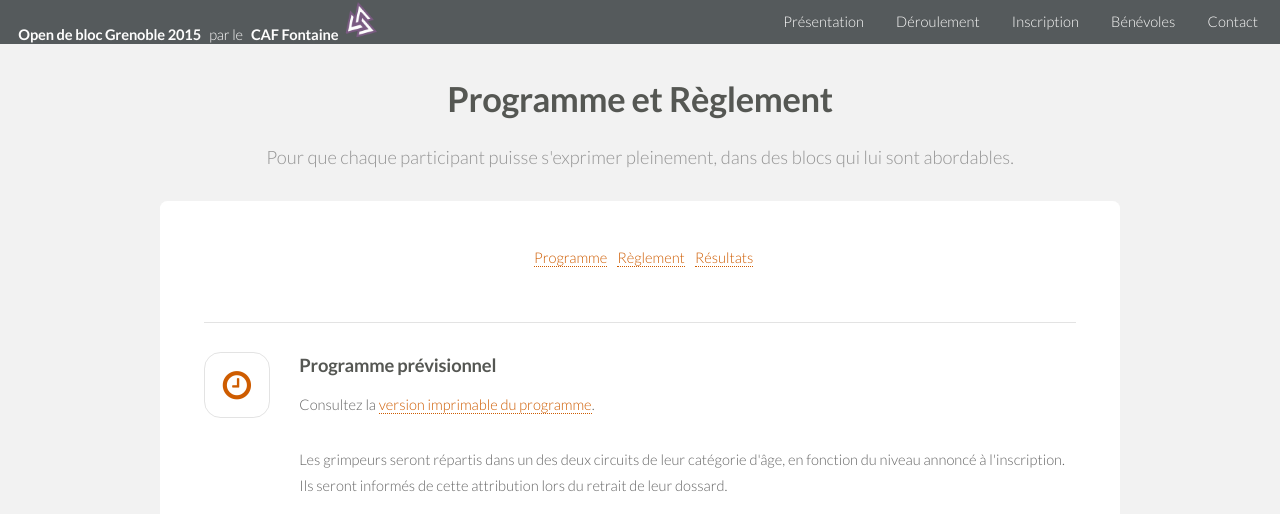
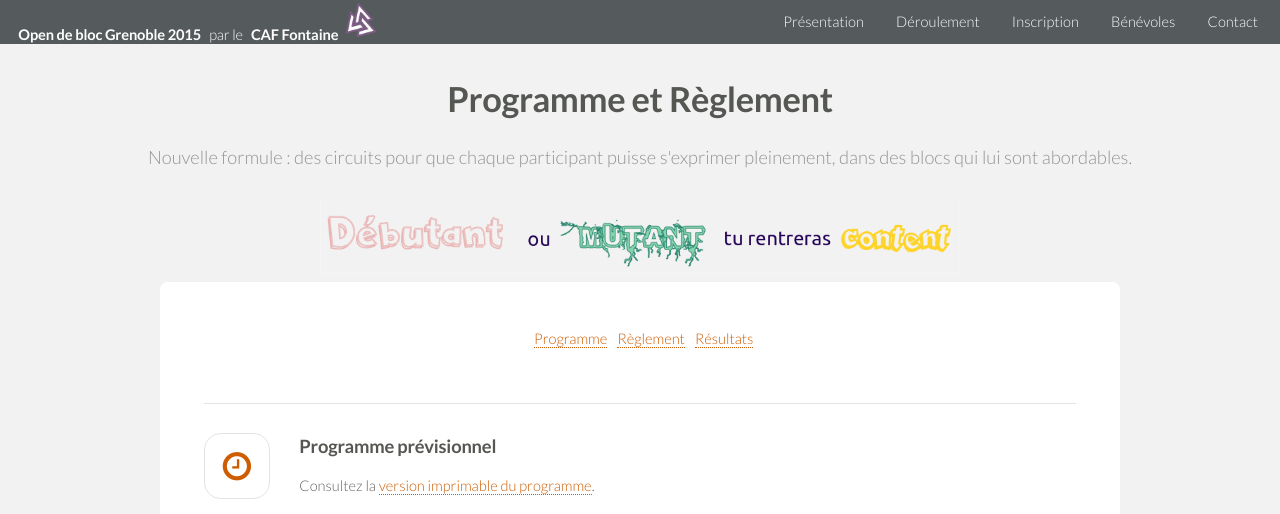
Before and after one commit to crep4ever/bloc, a PHP site: page /program.php in a window 1280 px wide. Shown: the top 514 px of the page. Run offline with PHP 8.4, Linux system fonts and the light colour scheme; some libraries are stand-ins or nearby versions; some web fonts are replaced.

Commit message:
[img] move /rename slogan

```diff
--- a/index.php
+++ b/index.php
@@ -28,7 +28,7 @@
 	circuits.
       </p>
 
-      <img class="image" src="images/mutant_ligne.png"
+      <img class="image" src="images/slogan.png"
 	   alt="Débutant ou mutant, tu rentreras content !"
 	   style="border:none; width:70%;" />
 
--- a/program.php
+++ b/program.php
@@ -3,10 +3,10 @@
 <section id="main" class="wrapper style1">
   <header class="major">
     <h2>Programme et Règlement</h2>
-    <p>Pour que chaque participant puisse s'exprimer pleinement, dans des blocs qui lui sont abordables.</p>
+    <p>Nouvelle formule : des circuits pour que chaque participant puisse s'exprimer pleinement, dans des blocs qui lui sont abordables.</p>
+    <img src="images/slogan.png" style="border:none; width:50%;"/>
   </header>
   <div class="container">
-
 
     <nav class="subnav">
       <ul>
```
Also changed, not shown: images/mutant.png (deleted), images/mutant_ligne.png (deleted), images/slogan.png (added), images/src/slogan.svg (renamed from images/mutant_ligne.svg).
